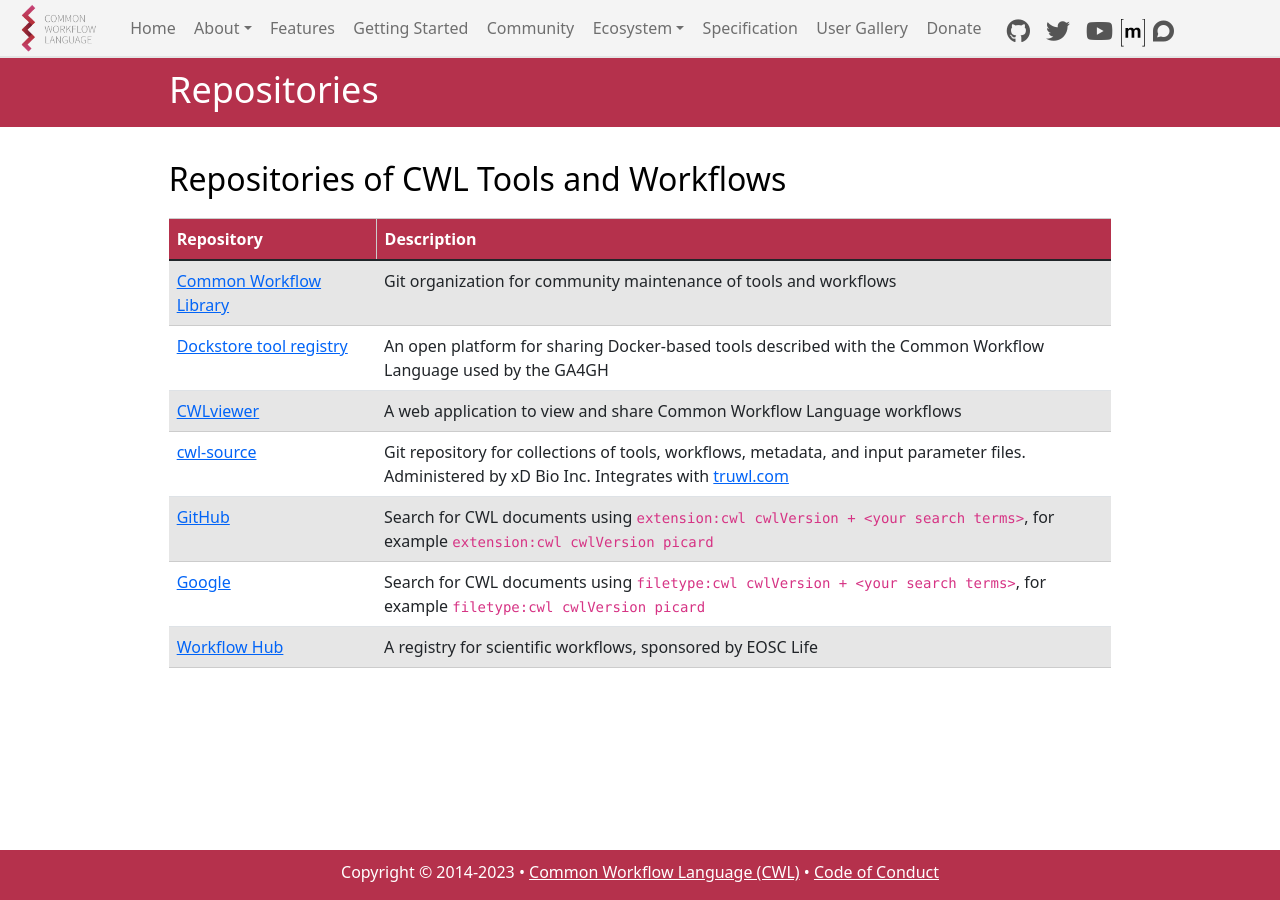
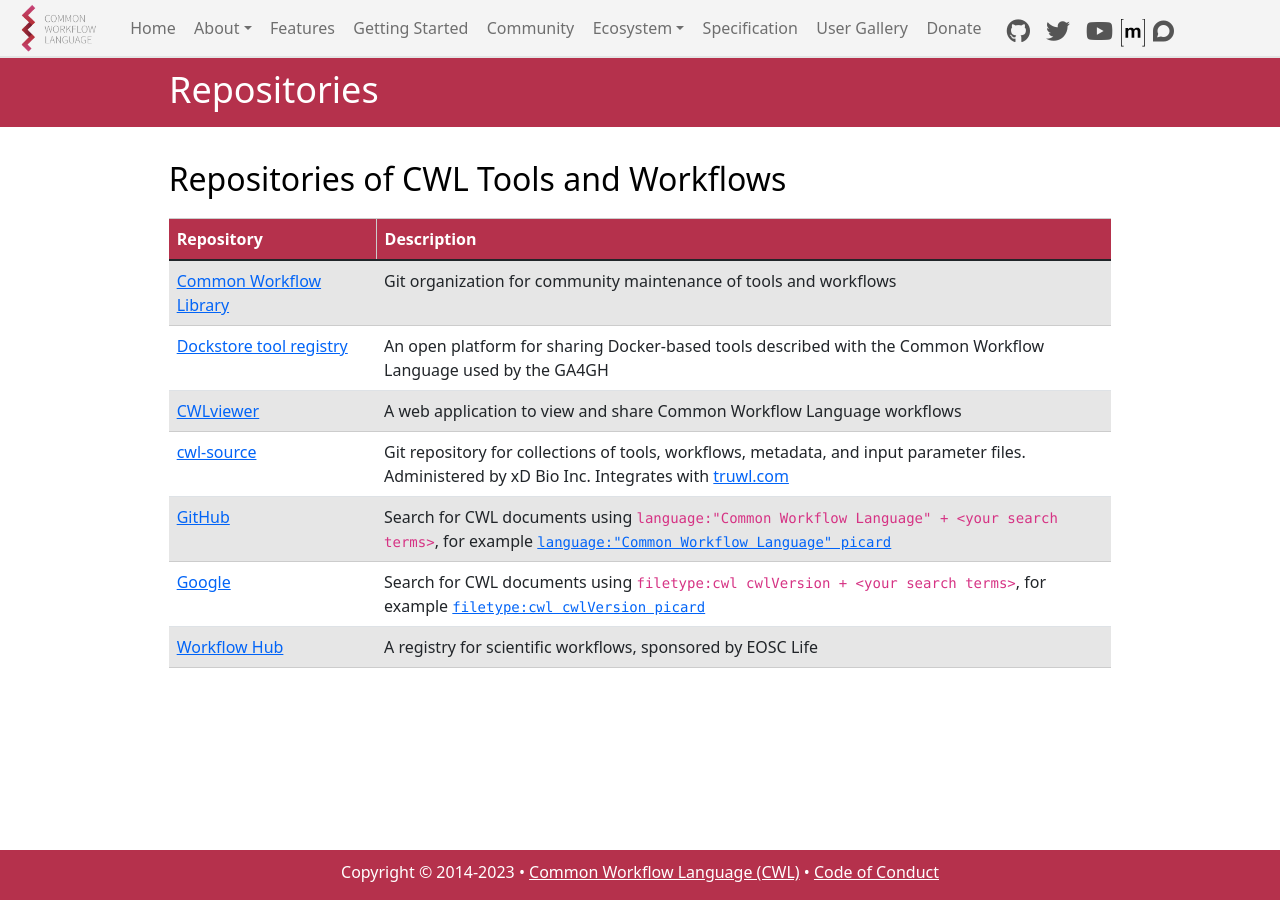
Before and after one commit to common-workflow-language/cwl-website, a Jekyll site: the page built from content/repositories.md, in a window 1280 px wide. Built offline with Jekyll 4.4.1, drawn with Linux system fonts in a browser that asks for light colours.

Commit message:
new GitHub search syntax
and add hyperlinks to the examples

```diff
--- a/content/repositories.md
+++ b/content/repositories.md
@@ -18,6 +18,6 @@
 |[Dockstore tool registry](https://dockstore.org/)|An open platform for sharing Docker-based tools described with the Common Workflow Language used by the GA4GH|
 |[CWLviewer](https://view.commonwl.org/workflows)|A web application to view and share Common Workflow Language workflows|
 |[cwl-source](https://github.com/xDBio-Inc/cwl-source)|Git repository for collections of tools, workflows, metadata, and input parameter files. Administered by xD Bio Inc. Integrates with [truwl.com](https://truwl.com/)|
-|[GitHub](https://github.com/search?q=extension%3Acwl+cwlVersion)|Search for CWL documents using `extension:cwl cwlVersion + <your search terms>`, for example `extension:cwl cwlVersion picard`|
-|[Google](https://www.google.com/search?q=filetype%3Acwl+cwlVersion)|Search for CWL documents using `filetype:cwl cwlVersion + <your search terms>`, for example `filetype:cwl cwlVersion picard`|
+|[GitHub](https://github.com/search?q=language:%22Common+Workflow+Language%22&type=code)|Search for CWL documents using `language:"Common Workflow Language" + <your search terms>`, for example [`language:"Common Workflow Language" picard`](https://github.com/search?q=language%3A%22Common+Workflow+Language%22++picard&type=code)|
+|[Google](https://www.google.com/search?q=filetype%3Acwl+cwlVersion)|Search for CWL documents using `filetype:cwl cwlVersion + <your search terms>`, for example [`filetype:cwl cwlVersion picard`](https://www.google.com/search?q=filetype%3Acwl+cwlVersion+picard)|
 |[Workflow Hub](https://workflowhub.eu/workflows?filter%5Bworkflow_type%5D=CWL)|A registry for scientific workflows, sponsored by EOSC Life|
```
